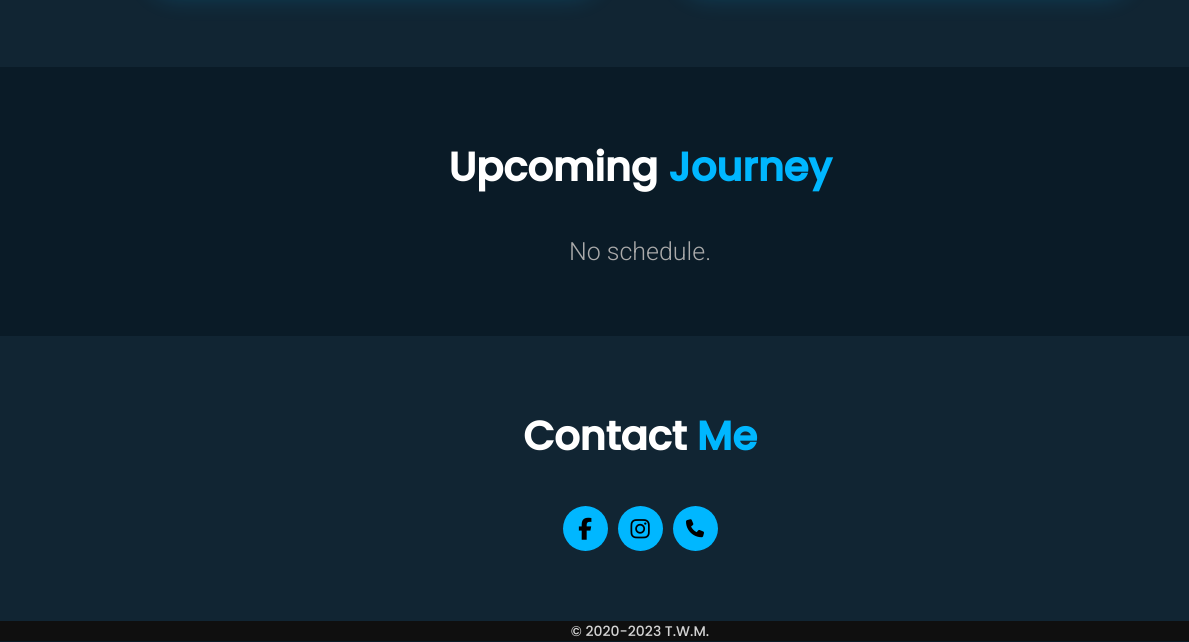
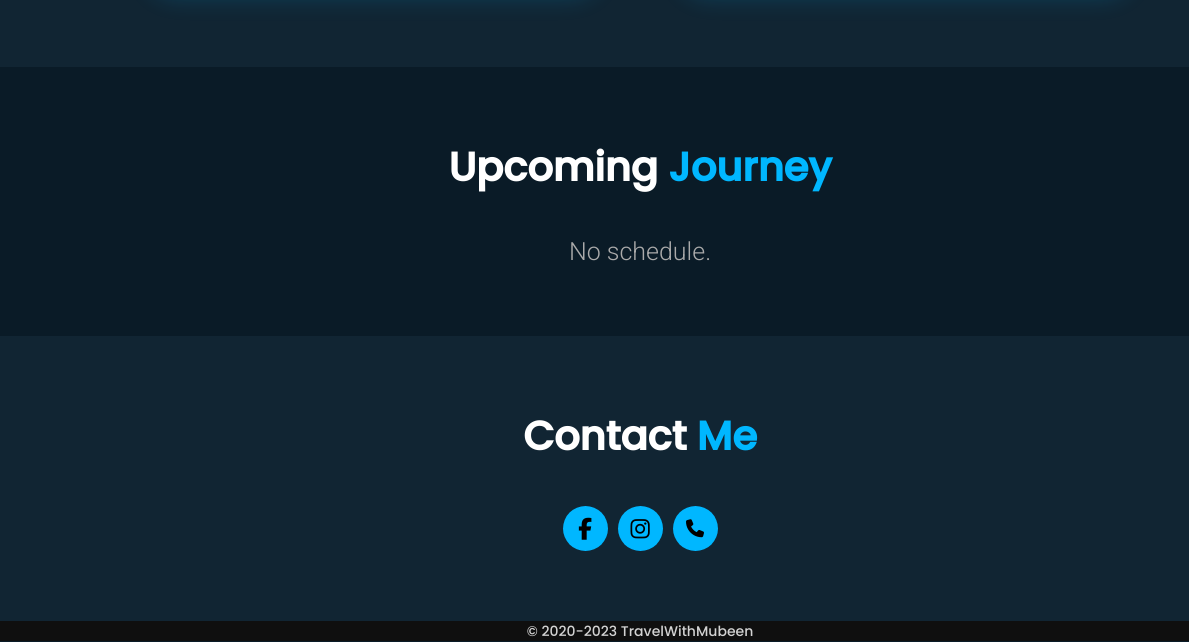
Before and after one commit to sabbosachi09/project_TWM, a plain HTML site: page index.html in a window 1280 px wide. Shown: the part 1841-2483 px from the top of the page, 0-1189 px from the left. Drawn offline with Linux system fonts and the light colour scheme.

Commit message:
Update index.html

```diff
--- a/index.html
+++ b/index.html
@@ -86,7 +86,7 @@
 
     <footer>
         <div class="txt">
-            <p>© 2020-2023 T.W.M.</p>
+            <p>© 2020-2023 TravelWithMubeen</p>
             <p>Developer-<a href="https://cutt.ly/teamnewron/" target="_blank"><img
                         src="https://teamnewron.netlify.app/newron%20logo.png" alt="dev logo"></a></p>
         </div>
```
